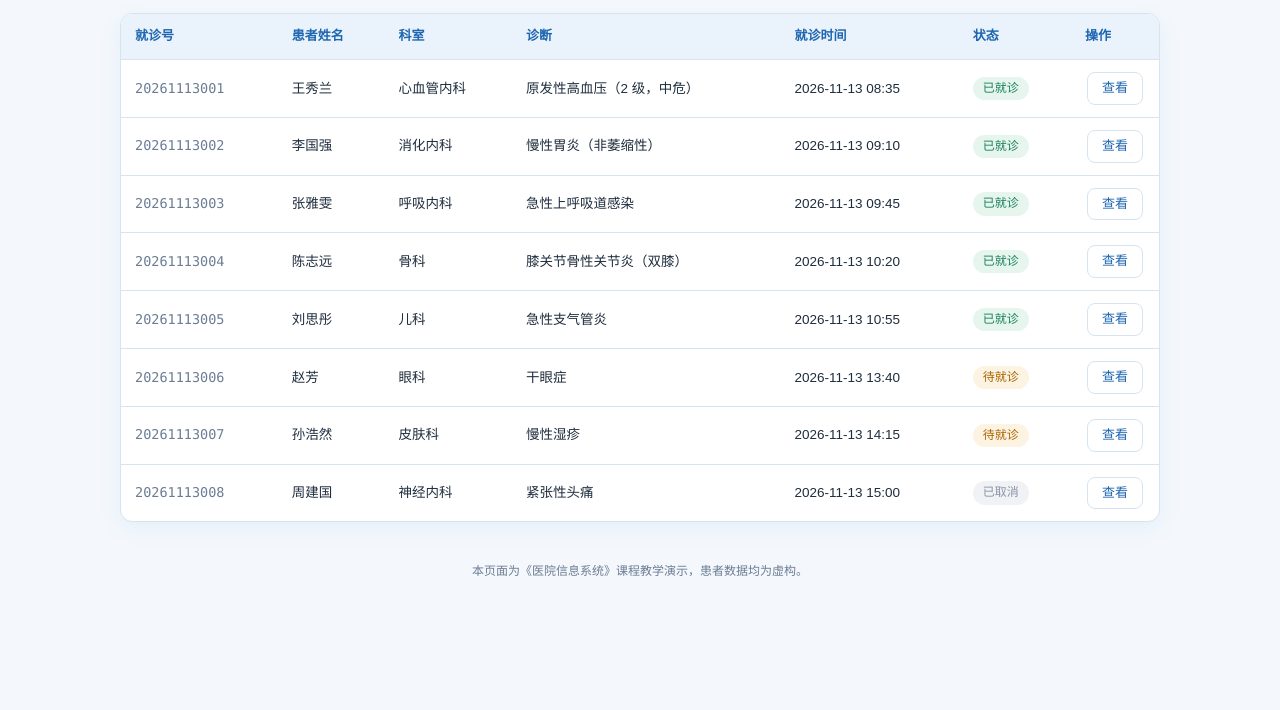
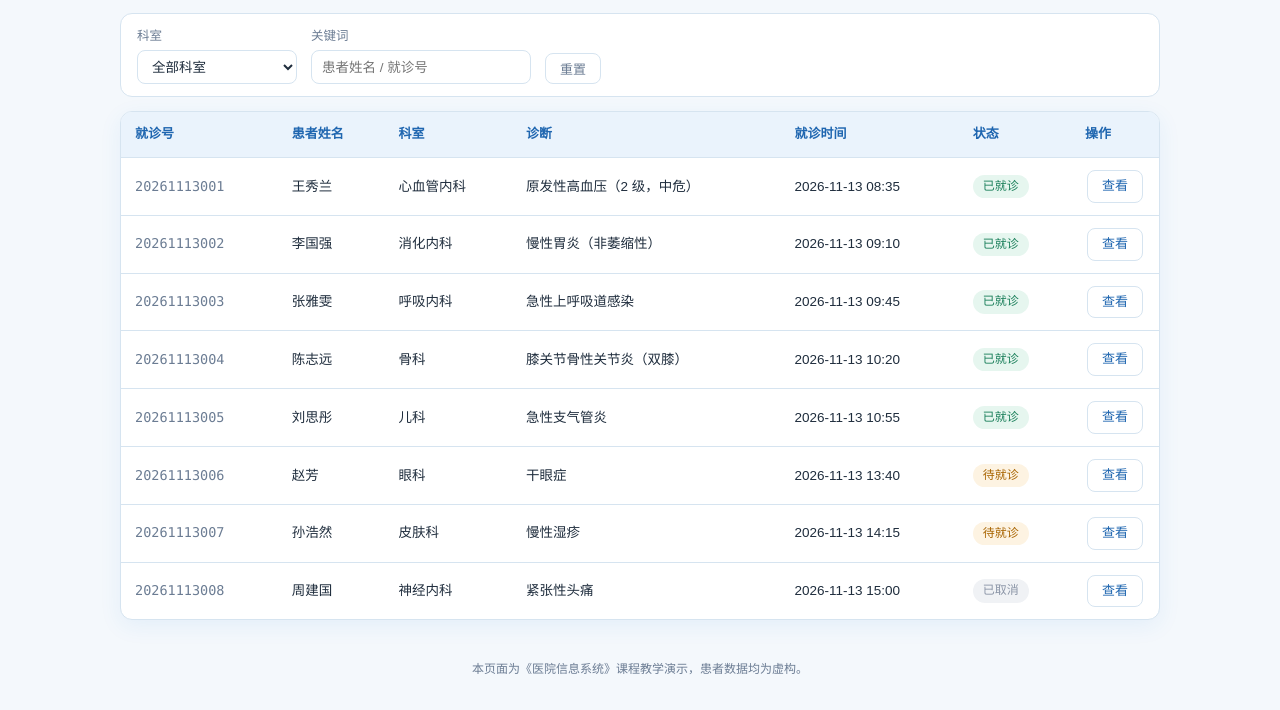
Before and after one commit to RONG-doc/visit-records, a website: page index.html in a window 1280 px wide. Shown: the part 161-871 px from the top of the page. Before the commit the page ends 800 px from the top, so only its background shows below. Drawn offline with Linux system fonts and the light colour scheme.

Commit message:
feat: 就诊记录支持按科室与关键词筛选

```diff
--- a/css/style.css
+++ b/css/style.css
@@ -96,6 +96,47 @@ body {
 .page-head p { margin: 0; font-size: 12.5px; }
 .count { color: var(--muted); font-size: 13px; }
 .count strong { color: var(--primary-dark); font-size: 16px; }
+
+/* ============ 筛选栏 ============ */
+.toolbar {
+  display: flex;
+  align-items: flex-end;
+  gap: 14px;
+  flex-wrap: wrap;
+  margin-bottom: 14px;
+  padding: 12px 16px;
+  background: #fff;
+  border: 1px solid var(--border);
+  border-radius: 12px;
+}
+
+.toolbar .field { display: flex; flex-direction: column; gap: 4px; }
+.toolbar .field > span { font-size: 12.5px; color: var(--muted); }
+
+.toolbar select,
+.toolbar input {
+  height: 34px;
+  min-width: 160px;
+  padding: 0 10px;
+  font-family: inherit;
+  font-size: 13.5px;
+  color: var(--text);
+  background: #fff;
+  border: 1px solid var(--border);
+  border-radius: 8px;
+  outline: none;
+  transition: border-color .15s, box-shadow .15s;
+}
+
+.toolbar input { min-width: 220px; }
+
+.toolbar select:focus,
+.toolbar input:focus {
+  border-color: var(--primary);
+  box-shadow: 0 0 0 3px rgba(43, 127, 212, .14);
+}
+
+.toolbar-hint { margin-left: auto; color: var(--muted); font-size: 12.5px; }
 
 /* ============ 卡片与表格 ============ */
 .card {
--- a/index.html
+++ b/index.html
@@ -30,6 +30,21 @@
       <p class="count">共 <strong id="count">--</strong> 条</p>
     </div>
 
+    <section class="toolbar">
+      <label class="field">
+        <span>科室</span>
+        <select id="filter-dept">
+          <option value="">全部科室</option>
+        </select>
+      </label>
+      <label class="field">
+        <span>关键词</span>
+        <input id="filter-kw" type="search" placeholder="患者姓名 / 就诊号" autocomplete="off">
+      </label>
+      <button id="filter-reset" class="btn btn-ghost" type="button">重置</button>
+      <span id="filter-hint" class="toolbar-hint"></span>
+    </section>
+
     <section class="card">
       <table class="data-table">
         <thead>
--- a/js/list.js
+++ b/js/list.js
@@ -4,6 +4,12 @@
  */
 const tbody = document.getElementById('rows');
 const countEl = document.getElementById('count');
+const deptEl = document.getElementById('filter-dept');
+const kwEl = document.getElementById('filter-kw');
+const resetEl = document.getElementById('filter-reset');
+const hintEl = document.getElementById('filter-hint');
+
+let allVisits = [];
 
 const STATUS_CLASS = {
   '已就诊': 'ok',
@@ -47,7 +53,43 @@ function render(list) {
   countEl.textContent = String(list.length);
   tbody.innerHTML = list.length
     ? list.map(rowHtml).join('')
-    : '<tr><td colspan="7" class="empty">暂无就诊记录</td></tr>';
+    : '<tr><td colspan="7" class="empty">没有符合条件的就诊记录</td></tr>';
+  hintEl.textContent = list.length === allVisits.length
+    ? ''
+    : `筛选后 ${list.length} / ${allVisits.length} 条`;
+}
+
+/** 按科室 + 关键词过滤；关键词匹配患者姓名或就诊号 */
+function applyFilter() {
+  const dept = deptEl.value;
+  const kw = kwEl.value.trim().toLowerCase();
+  const filtered = allVisits.filter((v) => {
+    const deptOk = !dept || v.department === dept;
+    const kwOk = !kw
+      || v.patient_name.toLowerCase().includes(kw)
+      || v.visit_no.toLowerCase().includes(kw);
+    return deptOk && kwOk;
+  });
+  render(filtered);
+}
+
+function fillDepartments(list) {
+  const departments = [...new Set(list.map((v) => v.department))].sort(
+    (a, b) => a.localeCompare(b, 'zh-Hans-CN'),
+  );
+  deptEl.innerHTML = ['<option value="">全部科室</option>']
+    .concat(departments.map((d) => `<option value="${esc(d)}">${esc(d)}</option>`))
+    .join('');
+}
+
+function bindFilters() {
+  deptEl.addEventListener('change', applyFilter);
+  kwEl.addEventListener('input', applyFilter);
+  resetEl.addEventListener('click', () => {
+    deptEl.value = '';
+    kwEl.value = '';
+    applyFilter();
+  });
 }
 
 function showError(message) {
@@ -62,5 +104,10 @@ async function load() {
 }
 
 load()
-  .then(render)
+  .then((list) => {
+    allVisits = list;
+    fillDepartments(list);
+    bindFilters();
+    render(list);
+  })
   .catch((err) => showError(err.message));
```
